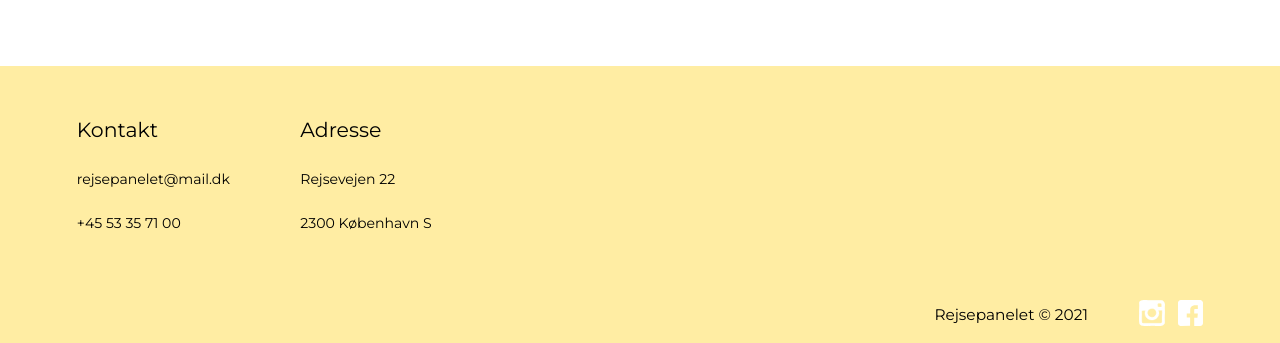
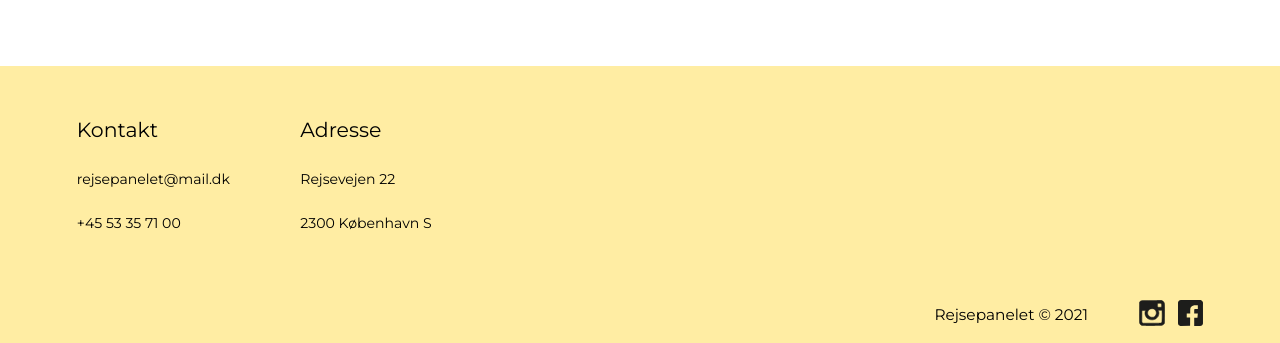
Before and after one commit to sabi4826/3passion, a plain HTML site: page singleview.html in a window 1280 px wide. Shown: the part 575-918 px from the top of the page. Drawn offline with Linux system fonts and the light colour scheme; no server answers; a web font is replaced by a local one.

Commit message:
sorte iconer footer

```diff
--- a/singleview.html
+++ b/singleview.html
@@ -76,8 +76,8 @@
             </div>
             <div class="follow">
                 <p class="copyright">Rejsepanelet © 2021</p>
-                <a href=#instalink><img alt="Instagram ikon" src="instagram.svg" class="ig"></a>
-                <a href=#fblink><img src="fb.svg" alt="Facebook ikon" class="fb"></a>
+                <a href=#instalink><img alt="Instagram ikon" src="instagram_sort.svg" class="ig"></a>
+                <a href=#fblink><img src="fb_sort.svg" alt="Facebook ikon" class="fb"></a>
             </div>
         </div>
     </footer>
@@ -120,7 +120,10 @@
         function tilbage() {
             history.back();
         }
+
     </script>
 
     <script src="script.js"></script>
-</body></html>
+</body>
+
+</html>
```
Also changed, not shown: index.html (+5 -3 lines), kontakt.html (+2 -2 lines), om_os.html (+2 -2 lines), fb_sort.svg (added), instagram_sort.svg (added).
